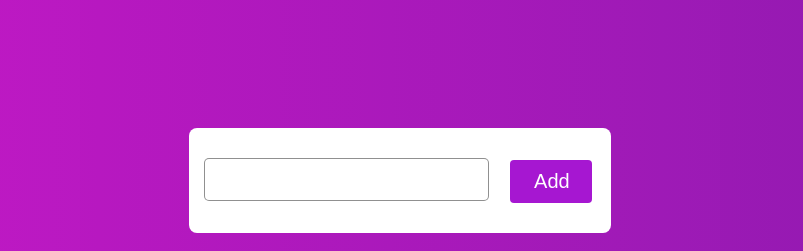
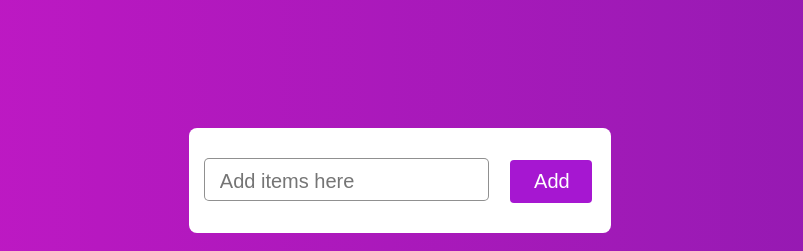
Before and after one commit to sam-c14/To-Do-List-App, a plain HTML site: page todolist.html in a window 1280 px wide. Shown: the top 251 px of the page, without its empty margins (240-1043 px from the left). Drawn offline with Linux system fonts and the light colour scheme.

Commit message:
Change made to input box

```diff
--- a/todolist.html
+++ b/todolist.html
@@ -12,7 +12,12 @@
     <div class="container">
       <div class="row">
         <div class="textbox">
-          <input type="text" class="text" id="input-el" />
+          <input
+            type="text"
+            placeholder="Add items here"
+            class="text"
+            id="input-el"
+          />
           <button id="add-btn">Add</button>
         </div>
       </div>
```
